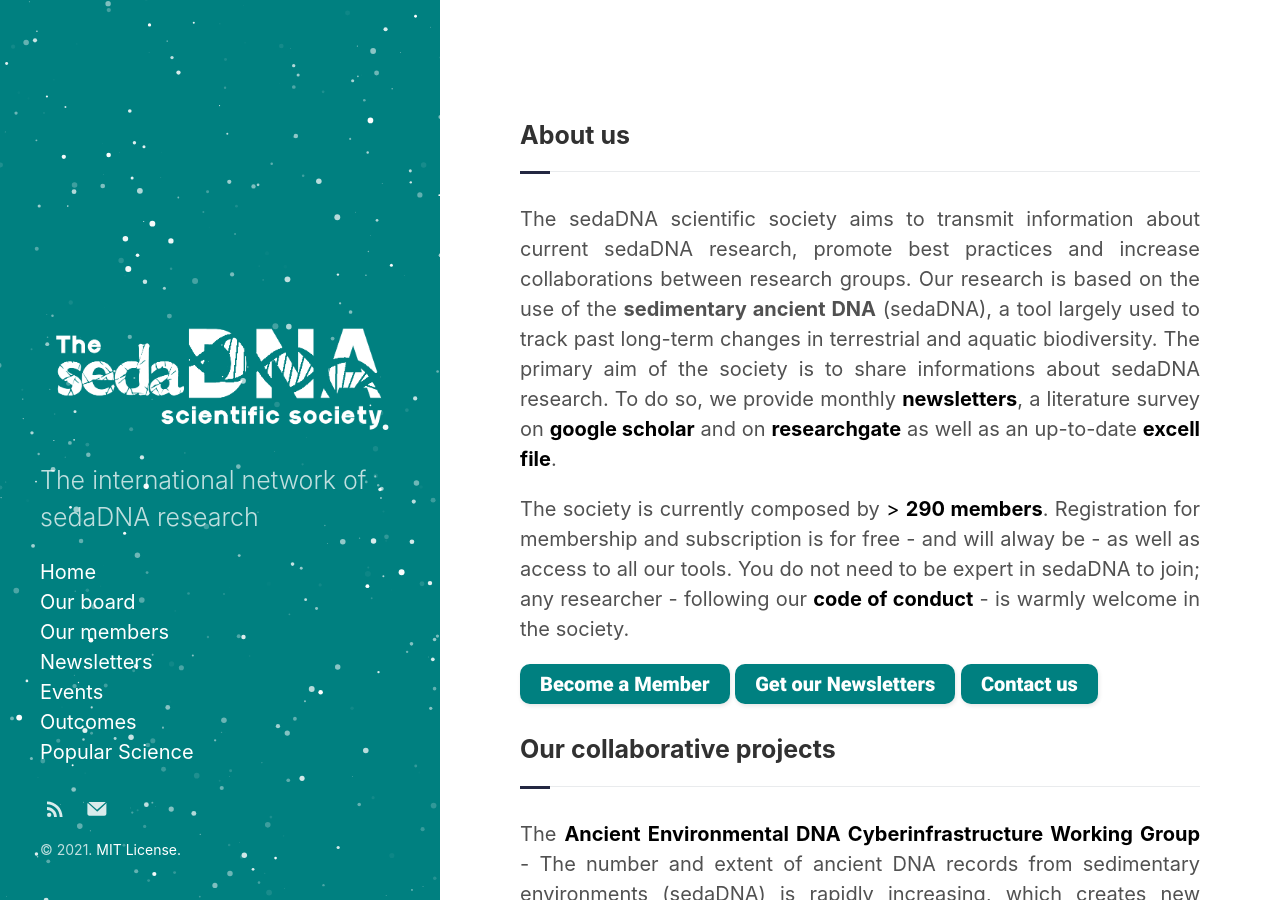
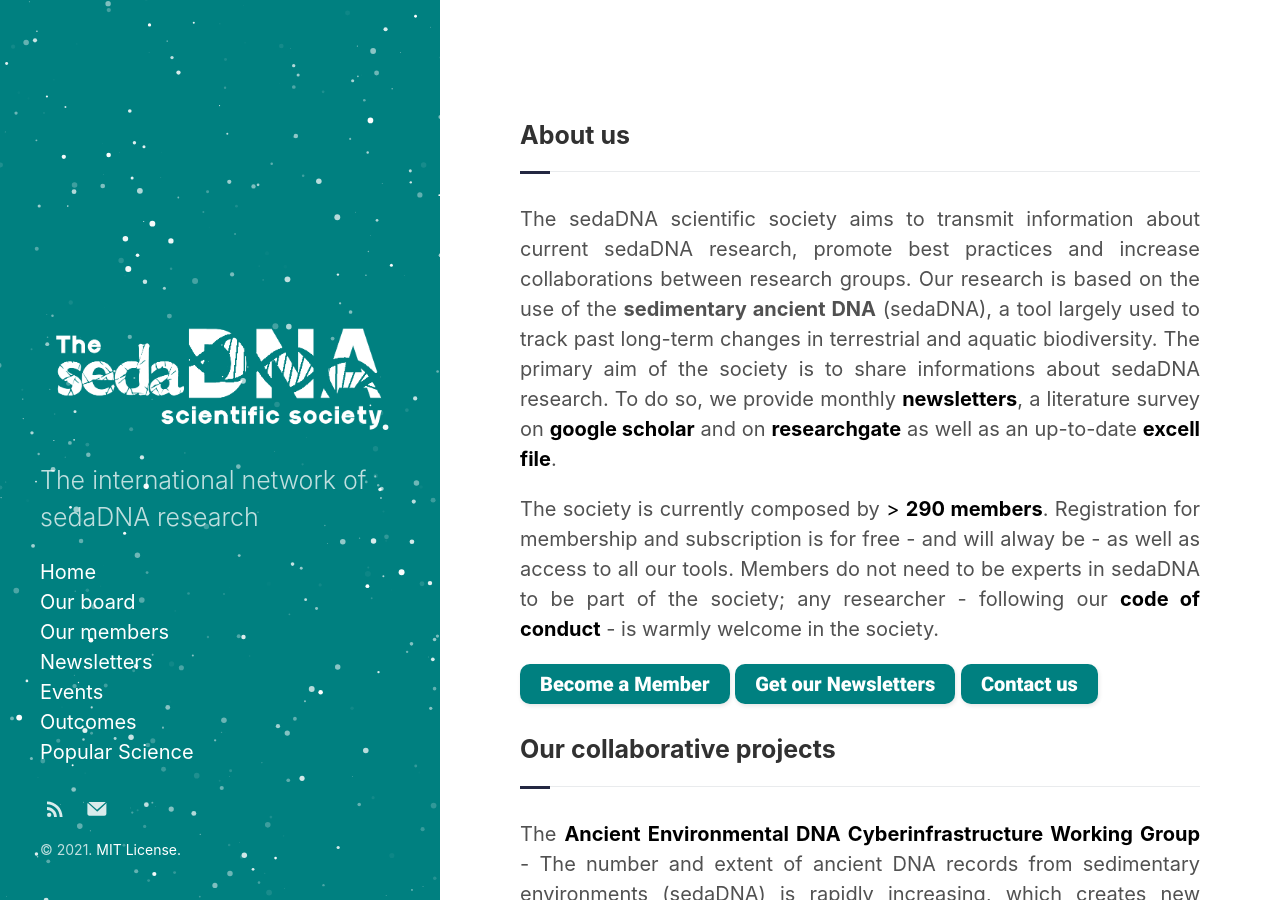
Before and after one commit to sedadna/sedadna.github.io, a Jekyll site: the page built from index.html, in a window 1280 px wide and 900 px high. Built offline with Jekyll 4.4.1, drawn with Linux system fonts in a browser that asks for light colours; the list of posts is cut into pages by our own code.

Commit message:
Update index.html

```diff
--- a/index.html
+++ b/index.html
@@ -5,7 +5,7 @@
 <div class="intro">
 <h3 class="section-title underline">About us</h3>
 <p>The sedaDNA scientific society aims to transmit information about current sedaDNA research, promote best practices and increase collaborations between research groups. Our research is based on the use of the <b>sedimentary ancient DNA</b> (sedaDNA), a tool largely used to track past long-term changes in terrestrial and aquatic biodiversity. The primary aim of the society is to share informations about sedaDNA research. To do so, we provide monthly <a href="/category/news.html"><b>newsletters</b></a>, a literature survey on <a href="https://scholar.google.fr/citations?user=90ytJ14AAAAJ&hl=fr" target="_blank"><b>google scholar</b></a> and on <a href="https://www.researchgate.net/project/Comprehensive-literature-about-ancient-DNA-studies-from-sedimentary-archives-by-the-sedaDNA-scientific-society" target="_blank"><b>researchgate</b></a> as well as an up-to-date <a href="https://drive.google.com/file/d/1fZKL1Vb0xhpDSuqNx_JnYAk0KXEtF0PS/view" target="_blank"><b>excell file</b></a>. </p>
-<p>The society is currently composed by <a href="/category/members.html">> <b>290 members</b></a>. Registration for membership and subscription is for free - and will alway be - as well as access to all our tools. You do not need to be expert in sedaDNA to join; any researcher - following our <a href="/category/code.html"><b>code of conduct</b></a> - is warmly welcome in the society.</p>
+<p>The society is currently composed by <a href="/category/members.html">> <b>290 members</b></a>. Registration for membership and subscription is for free - and will alway be - as well as access to all our tools. Members do not need to be experts in sedaDNA to be part of the society; any researcher - following our <a href="/category/code.html"><b>code of conduct</b></a> - is warmly welcome in the society.</p>
 <button class="button-join" role="button" onclick="window.open('https://forms.gle/sNqK3VUjHhqUXwbq9','_blank')" type="button">Become a Member</button>
 <button class="button-join" role="button" onclick="window.open('https://forms.gle/icM9hT6uxy7oGmsUA','_blank')" type="button">Get our Newsletters</button>
 <button class="button-join" role="button" onclick="window.open('https://forms.gle/xzqEpKZa2UmxgFMr5','_blank')" type="button">Contact us</button>
```
